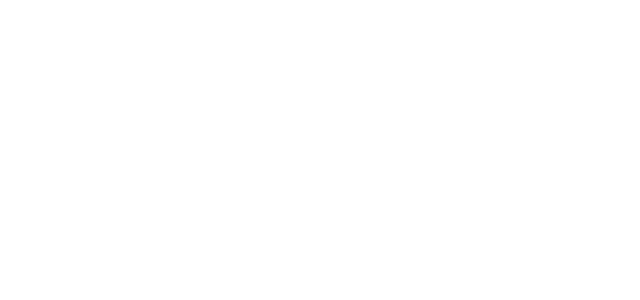
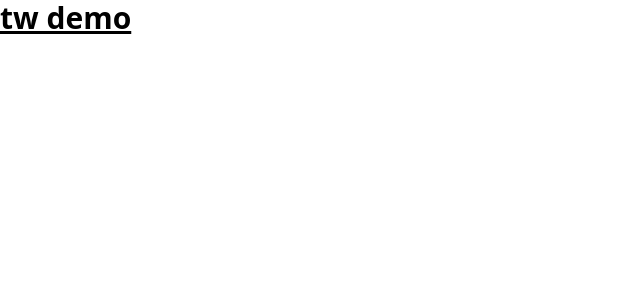
Before and after one commit to openaidsoft/vue-ui-demo, a Vue app: page /tw/demo in a window 1280 px wide. Before the commit this address had no page. Shown: the top 300 px of the page, without its empty margins (0-640 px from the left). Built offline with nearby package versions, Linux system fonts and the light colour scheme.

Commit message:
add: tailwindcss

```diff
--- a/package.json
+++ b/package.json
@@ -18,6 +18,9 @@
   },
   "devDependencies": {
     "@vitejs/plugin-vue": "^4.3.4",
+    "autoprefixer": "^10.4.16",
+    "postcss": "^8.4.31",
+    "tailwindcss": "^3.3.3",
     "unplugin-vue-components": "^0.25.2",
     "vite": "^4.4.9"
   }
--- /dev/null
+++ b/postcss.config.js
@@ -0,0 +1,6 @@
+module.exports = {
+  plugins: {
+    tailwindcss: {},
+    autoprefixer: {},
+  },
+}
--- /dev/null
+++ b/src/assets/tw.css
@@ -0,0 +1,3 @@
+@tailwind base;
+@tailwind components;
+@tailwind utilities;
--- a/src/views/Home.vue
+++ b/src/views/Home.vue
@@ -23,6 +23,12 @@
             <li><router-link to="/antd/table">Table</router-link></li>
           </ul>
         </li>
+        <li>
+          Tw
+          <ul class="menu">
+            <li><router-link to="/tw/demo">Demo</router-link></li>
+          </ul>
+        </li>
       </ul>
     </nav>
   </div>
--- /dev/null
+++ b/src/views/tw/TwDemo.vue
@@ -0,0 +1,13 @@
+<script setup>
+
+</script>
+
+<template>
+<h1 class="text-3xl font-bold underline">
+  tw demo
+</h1>
+</template>
+
+<style scoped>
+
+</style>
--- /dev/null
+++ b/tailwind.config.js
@@ -0,0 +1,11 @@
+/** @type {import('tailwindcss').Config} */
+module.exports = {
+  content: [
+    "./index.html",
+    "./src/**/*.{vue,js,ts,jsx,tsx}",
+  ],
+  theme: {
+    extend: {},
+  },
+  plugins: [],
+}
```
Also changed, not shown: src/router/index.js (+10 -0 lines), src/views/tw/Tw.vue (added, +11 -0 lines), 2 other files (tests, documents, lock files or other folders).
